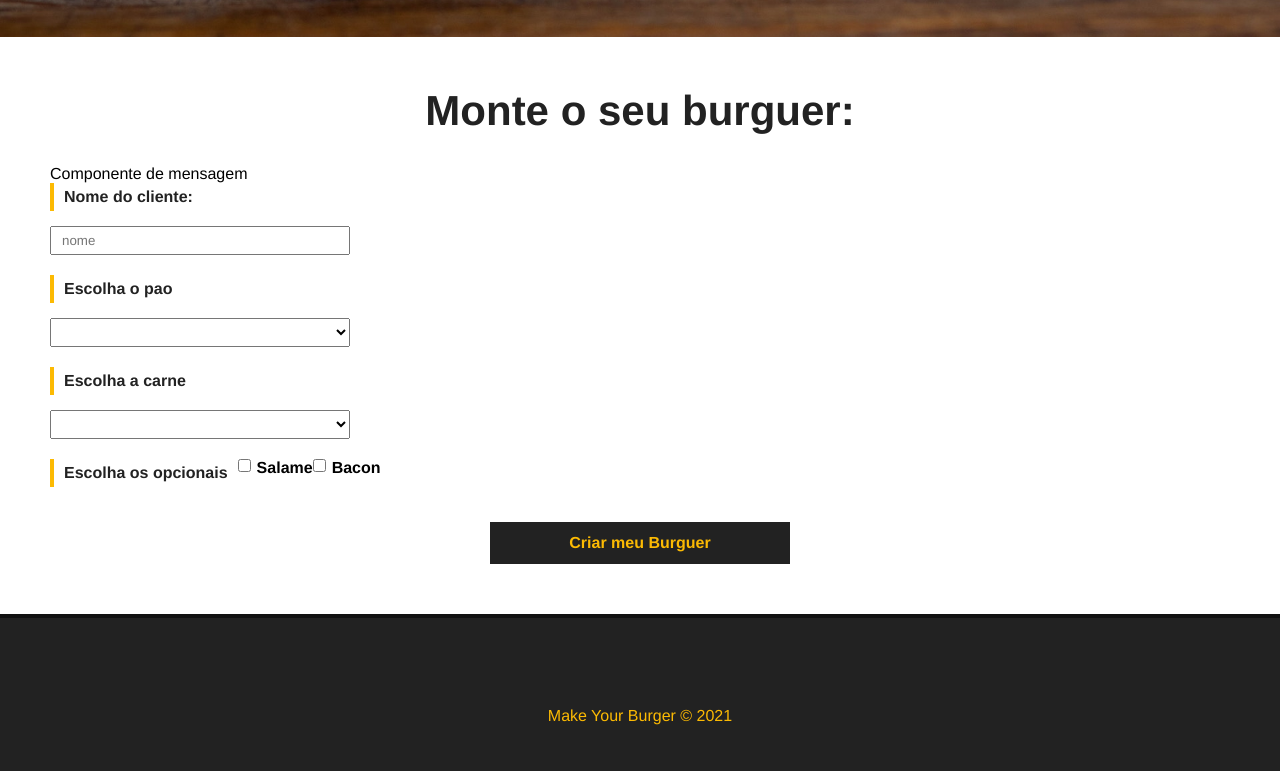
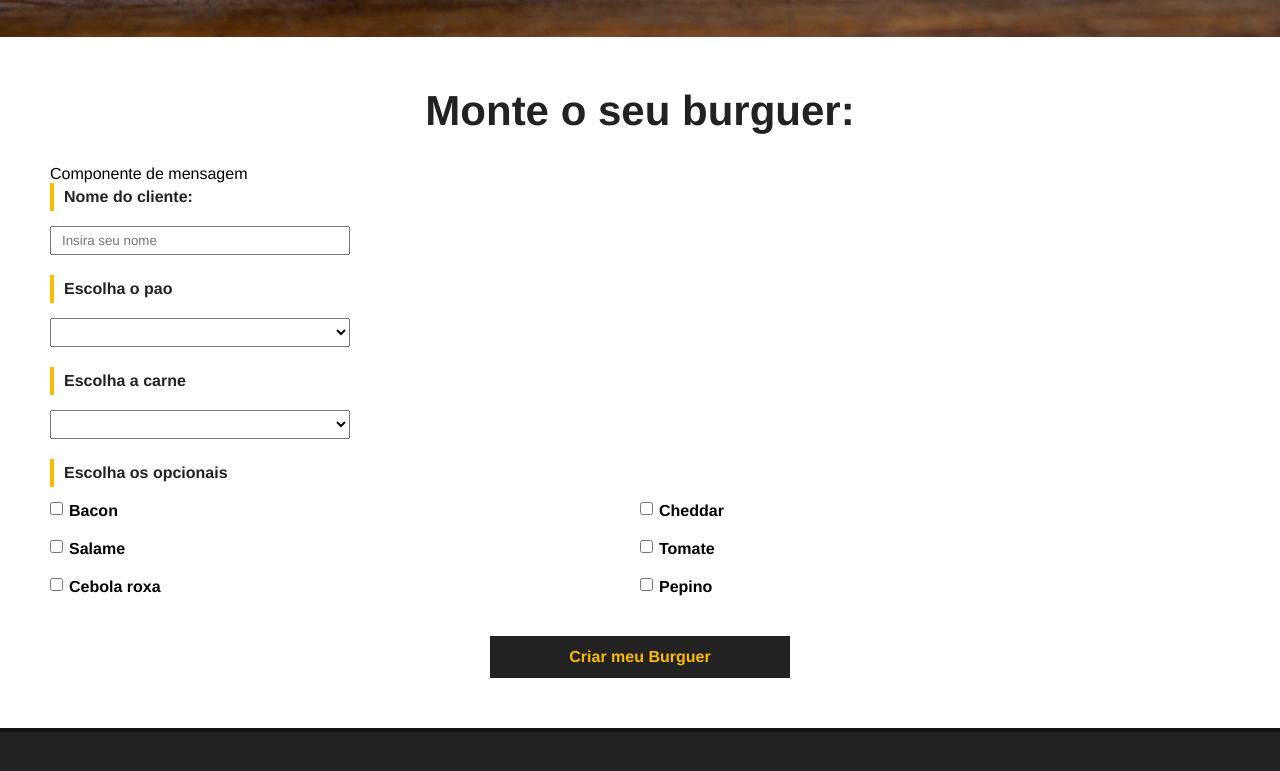
Before and after one commit to Matheuspsilva/make_your_burguer, a Vue app: page / in a window 1280 px wide. Shown: the part 541-1312 px from the top of the page. Built offline with nearby package versions, Linux system fonts and the light colour scheme; data requests are answered from the project's data file.

Commit message:
Resgatando dados do banco e inserindo no formulário

```diff
--- a/src/components/BurguerForm.vue
+++ b/src/components/BurguerForm.vue
@@ -5,14 +5,14 @@
             <form action="" id="burguer-form">
                 <div class="input-container">
                     <label for="nome">Nome do cliente: </label>
-                    <input type="text" id="nome" name="nome" v-model="nome" placeholder="nome">
+                    <input type="text" id="nome" name="nome" v-model="nome" placeholder="Insira seu nome">
                 </div>
 
                 <div class="input-container">
                     <label for="pao">Escolha o pao</label>
                     <select name="pao" id="pao" v-model="pao">
                         <option value="">Selecione seu pão</option>
-                        <option value="">Integral</option>
+                        <option v-for="pao in paes" value="pao.tipo" :key="pao.id">{{ pao.tipo }}</option>
                     </select>
                 </div>
 
@@ -20,18 +20,15 @@
                     <label for="carne">Escolha a carne</label>
                     <select name="carne" id="carne" v-model="carne">
                         <option value="">Selecione a carne</option>
-                        <option value="">maminha</option>
+                        <option v-for="carne in carnes" value="carne.tipo" :key="carne.id">{{ carne.tipo }}</option>
                     </select>
                 </div>
 
                 <div id="opcionais-container" class="input-container">
-                    <label for="opcionais">Escolha os opcionais</label>
-                    <div class="checkbox-container">
-                        <input type="checkbox" name="opcionais" v-model="opcionais" value="salame">
-                        <span>Salame</span>
-
-                        <input type="checkbox" name="opcionais" v-model="opcionais" value="salame">
-                        <span>Bacon</span>
+                    <label id="opcionais-title" for="opcionais">Escolha os opcionais</label>
+                    <div class="checkbox-container" v-for="opcional in opcionaisdata" :key="opcional.id">
+                        <input type="checkbox" name="opcionais" v-model="opcionais" :value="opcional.tipo">
+                        <span>{{opcional.tipo}}</span>
                     </div>
                 </div>
 
@@ -48,7 +45,33 @@
 
 <script>
 export default {
-    name: "BurguerForm"
+    name: "BurguerForm",
+    data() {
+        return {
+        paes: null,
+        carnes: null,
+        opcionaisdata: null,
+        nome: null,
+        pao: null,
+        carne: null,
+        opcionais: [],
+        status: "Solicitado",
+        msg: null
+        }
+    },
+    methods:{
+        async getIngredientes(){
+            const req = await fetch("http://localhost:3000/ingredientes");
+            const data = await req.json();
+
+            this.paes = data.paes;
+            this.carnes = data.carnes;
+            this.opcionaisdata = data.opcionais;
+        }
+    },
+    mounted(){
+        this.getIngredientes();
+    }
 }
 </script>
 
```
